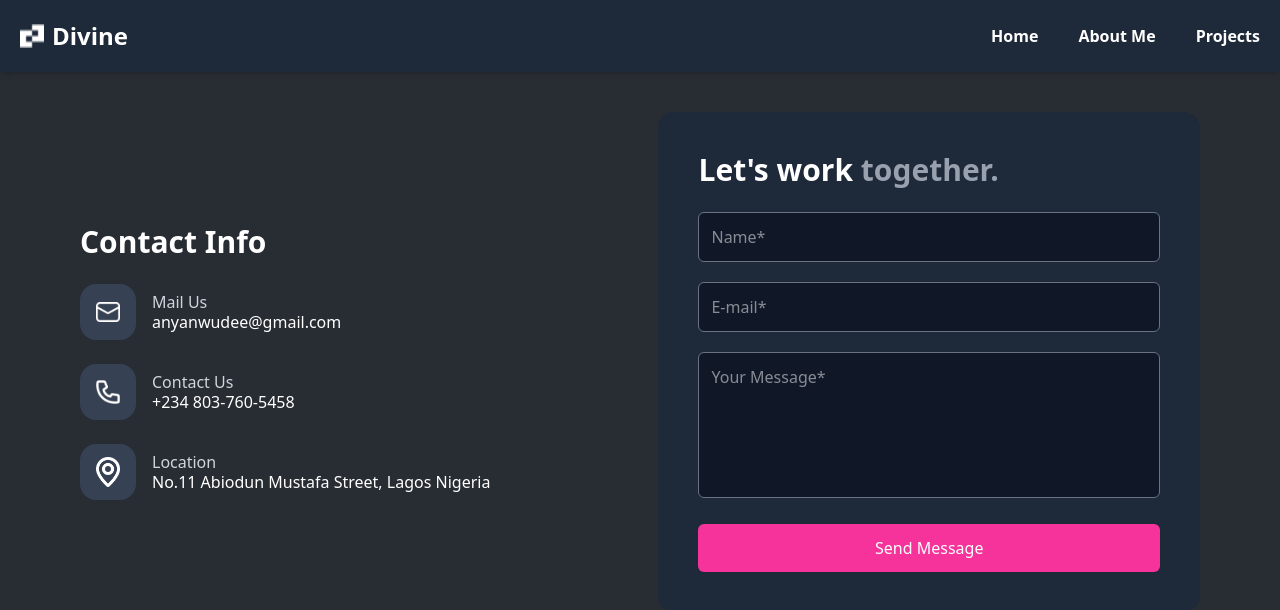
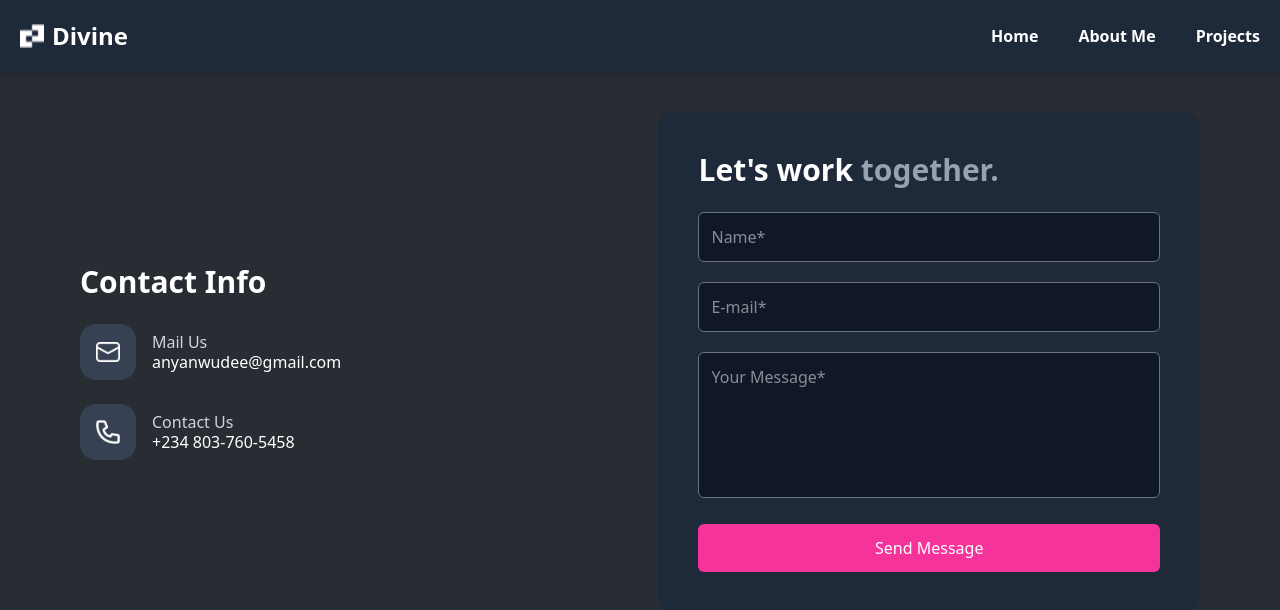
Before and after one commit to Divine234568789/Divine-Portfolio, a React (Vite) app: page /Contact in a window 1280 px wide. Shown: the top 610 px of the page. Built offline with nearby package versions, Linux system fonts and the light colour scheme.

Commit message:
done with portfolio

```diff
--- a/src/pages/data.js
+++ b/src/pages/data.js
@@ -11,10 +11,4 @@ export const contacts = [
     description: "Contact Us",
     info: "+234 803-760-5458",
   },
-  {
-    label: "location",
-    Image: "/img/location.png",
-    description: "Location",
-    info: "No.11 Abiodun Mustafa Street, Lagos Nigeria",
-  },
 ];
```
